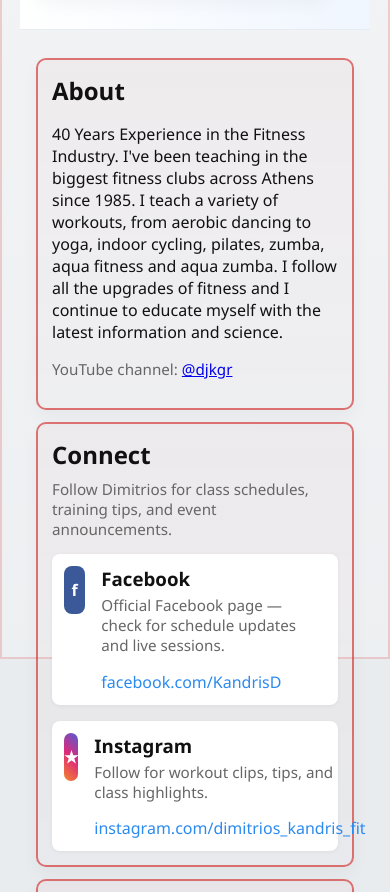
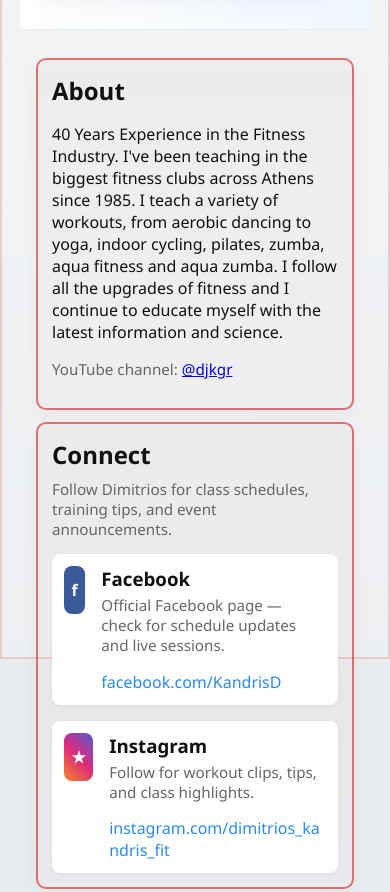
Before and after one commit to anakagiorgis/kandris-website, a plain HTML site: page index.html in a window 390 px wide. Shown: the part 185-1077 px from the top of the page. Drawn offline with Linux system fonts and the light colour scheme.

Commit message:
Fix mobile overflow: allow social cards to shrink and wrap long links

```diff
--- a/css/styles.css
+++ b/css/styles.css
@@ -49,13 +49,14 @@ body{
 .profile-frame{display:flex;align-items:center;gap:1rem}
 
 /* Social cards */
-.socials{display:grid;grid-template-columns:repeat(auto-fit,minmax(240px,1fr));gap:1rem}
-.social-card{display:flex;gap:1rem;align-items:flex-start;background:var(--card);padding:12px;border-radius:8px;box-shadow:0 1px 4px rgba(0,0,0,0.05);}
+.socials{display:grid;grid-template-columns:repeat(auto-fit,minmax(180px,1fr));gap:1rem}
+.social-card{display:flex;gap:1rem;align-items:flex-start;background:var(--card);padding:12px;border-radius:8px;box-shadow:0 1px 4px rgba(0,0,0,0.05);min-width:0}
+.social-body{min-width:0}
 .social-icon{width:48px;height:48px;border-radius:8px;display:flex;align-items:center;justify-content:center;font-weight:700;color:white}
 .social-icon.facebook{background:#3b5998}
 .social-icon.instagram{background:linear-gradient(45deg,#f58529,#dd2a7b,#515bd4)}
 .social-body h3{margin:0 0 .25rem 0}
-.social-body a{color:var(--accent);text-decoration:none}
+.social-body a{color:var(--accent);text-decoration:none;white-space:normal;overflow-wrap:anywhere;word-break:break-word}
 .social-body a:hover{text-decoration:underline}
 
 main{padding:1.25rem 0}
```
